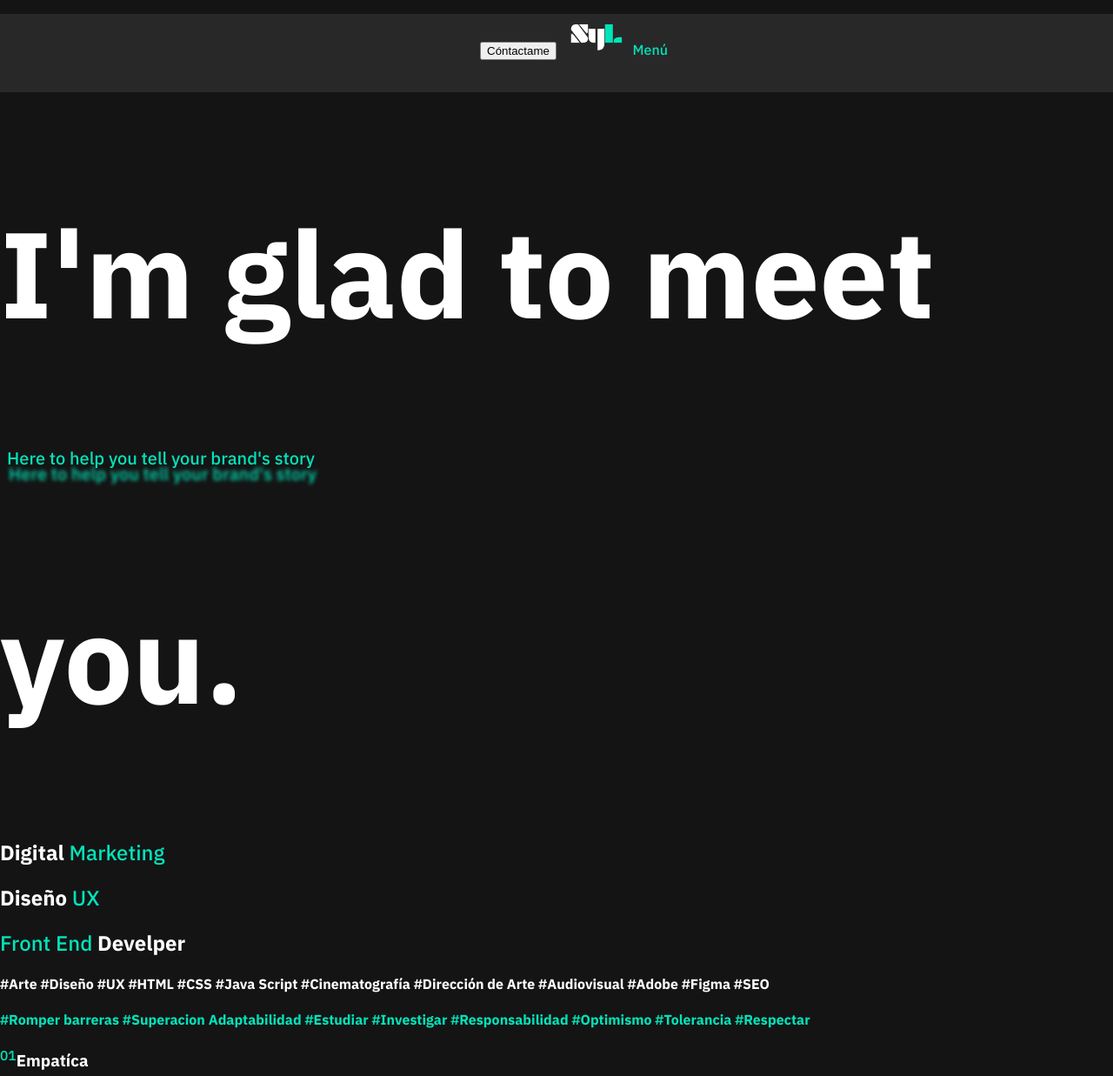
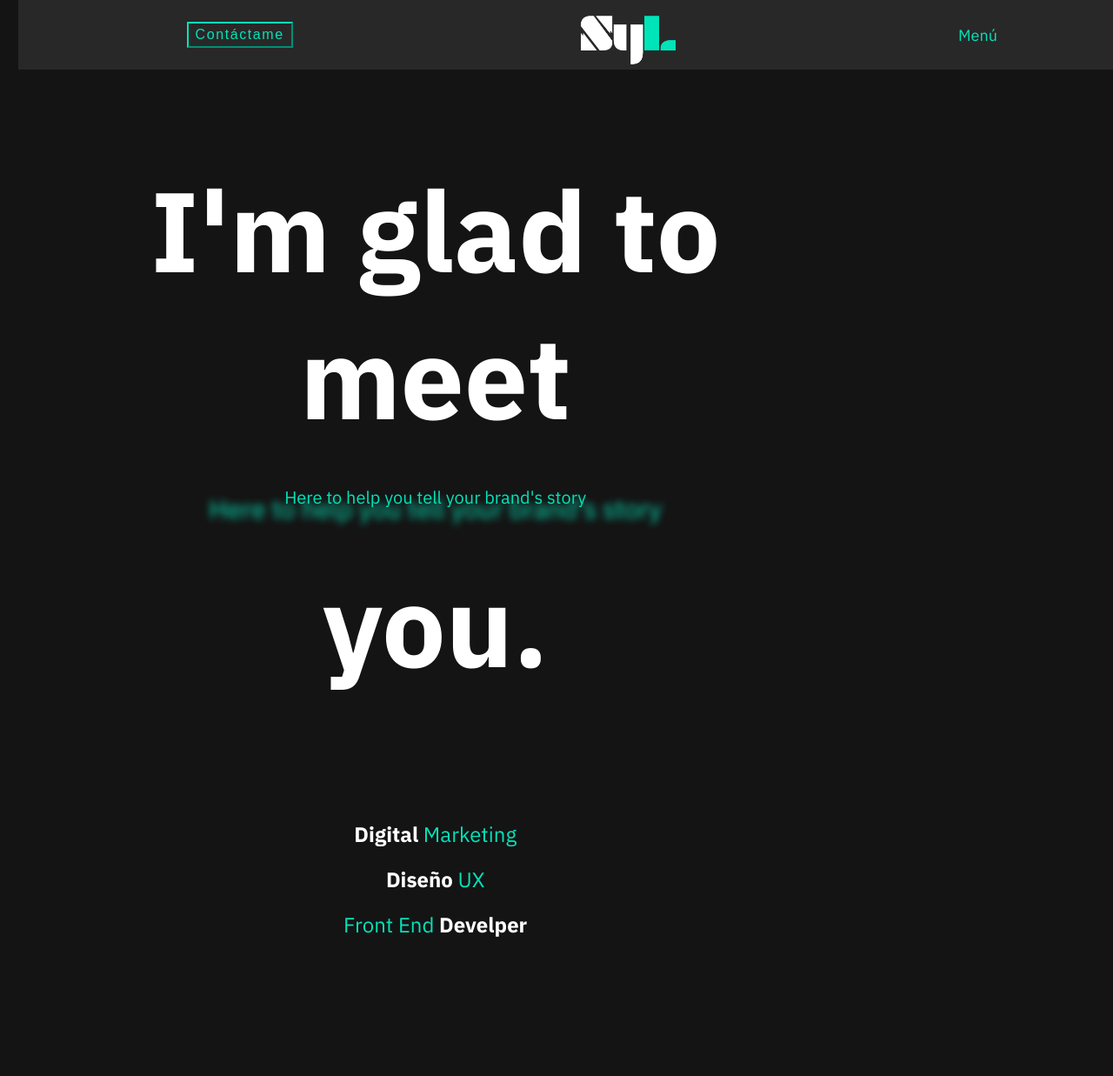
Before and after one commit to seokyelee/Proyect-Alpha_AboutMe, a plain HTML site: page index.html in a window 1280 px wide. Shown: the top 1237 px of the page at 87% size. Drawn offline with Linux system fonts and the light colour scheme.

Commit message:
flexbox-header

```diff
--- a/css/style.css
+++ b/css/style.css
@@ -1,46 +1,106 @@
-Body {
-    margin:auto;
-    font-family: IBM Plex Sans;
+body, html {
     width: 100vw;
     height: 100vh;
+    box-sizing:border-box;
+    margin: 0;
     background-color:#141414 ;
-    color:#FFFFFF;
+    color: #FFFFFF;
+    font-family: IBM Plex Sans;
     display: flex;
-    flex-flow:column nowrap;
+    justify-content: center;
+    text-align: center;
+    flex-wrap: wrap;
 }
 
-nav {
-    margin: auto;
+*, *:before, *:after {
+    box-sizing: inherit;
+}
+
+.header ul {
+    margin:0;
     width: 100vw;
-    height: 90px;
-    background-color:  #282828;
-    text-align: center;
-    align-items:  flex-start:
+    height: 80px;
+    background-color: #282828;
+    display:flex;
+    flex: 1;
+    position: fixed;
+    justify-content: space-around;
+}
+
+.header li {
+    display:flex;
+    font-size: 18px;
+    list-style: none;
+    justify-content:center;
+    align-items:center ;
+}
+
+main {
+    width: 75%;
 }
 
 h1 {
-    font-size: 140px;
+    font-size: 130px;
+    margin: 0;
 }
 
-li {
-    display: inline;
+.saludo .hola {
+    margin-top: 160px;
+    padding: 20px;
+}
+
+.sector {
+    padding: 120px;
+}
+
+.hashtag-box {
+    background-color: black;
+    width: 400px;
+    height: 300px;
+    align-items: center;
+}
+
+h4 {
+    font-size: 16px;
+    font-family: IBM Plex Sans;
+    font-weight: 400;
 }
 
 
 /* colores */
+
+button {
+    color:#03E3BA;
+    background: transparent;
+    border-color: #03E3BA;
+    font-size: 16px;
+    letter-spacing: 0.1em;
+    padding: 4px 8px;
+}
+
 li, span, sup, .saludo h3 {
     color: #03E3BA;
     font-family:  IBM Plex Sans;
-    font-weight:400;
+    font-weight: 400;
 }
 .saludo :nth-child(2) {
-    font-size: 20px;
-    color: transparent;
-    text-shadow: 10px 10px 4px #03E3BA, 8px -8px #03E3BA;
+   font-size: 20px;
 }
+.text-green {
+    margin-top: -40px;
+    filter: blur(4px);
+    font-size: 30px;
+    font-weight: 300;
+}
+
+.hashtag-box :nth-child(2) {
+    color:#03E3BA
+}
+
 p {
     color: #FFFFFF;
 }
-.hashtag :nth-child(2n)  {
-    color: #03E3BA;
+
+.footer {
+    align-self:flex-end;
 }
--- a/index.html
+++ b/index.html
@@ -6,7 +6,7 @@
     <meta name="viewport" content="width=device-width, initial-scale=1.0">
     <link rel="preconnect" href="https://fonts.googleapis.com">
     <link rel="preconnect" href="https://fonts.gstatic.com" crossorigin>
-    <link href="https://fonts.googleapis.com/css2?family=IBM+Plex+Sans:ital,wght@0,500;0,600;0,700;1,200;1,400&display=swap" rel="stylesheet">
+    <link href="https://fonts.googleapis.com/css2?family=IBM+Plex+Sans:ital,wght@0,300;0,400;0,500;0,600;0,700;1,200;1,400&display=swap" rel="stylesheet">
     <link rel="stylesheet" href="css/style.css">
     <title>Webpersnalseokyelee</title>
 </head>
@@ -15,8 +15,8 @@
     <header>
         <nav class="header">
             <ul>
-                <li><button type="button">Cóntactame</button></li>
-                <li><img src="img/logo-seokyelee-web.gif" alt="logoanimado" style="width:80px;"></li>
+                <li><button type="button">Contáctame</button></li>
+                <li><img src="img/logo-seokyelee-web.gif" alt="logoanimado" style="width:150px;"></li>
                 <li>Menú</li>
             </ul>
        </nav>
@@ -24,8 +24,9 @@
 
     <main>
         <section class="saludo">
-            <h1>I'm glad to meet </h1>
-            <h3>Here to help you tell your brand's story</h3>
+            <h1 class="hola">I'm glad to meet</h1>
+            <h3 >Here to help you tell your brand's story</h3>
+            <h3 class="text-green">Here to help you tell your brand's story</h3>
             <h1>you.</h1>
         </section>
 
@@ -35,7 +36,7 @@
             <h2><span>Front End</span> Develper</h2>
         </section>
 
-        <section class="hashtag">
+        <section class="hashtag-box">
             <h4>#Arte #Diseño #UX #HTML #CSS #Java Script #Cinematografía #Dirección de Arte #Audiovisual #Adobe #Figma #SEO </h4>
             <h4>#Romper barreras #Superacion Adaptabilidad #Estudiar #Investigar #Responsabilidad #Optimismo #Tolerancia #Respectar </h4>
         </section>
@@ -89,26 +90,30 @@
     <footer class="footer">
         <section>
             <div>
-                Cómo trabajo
-                About me
-                Saber más
+                <ul>
+                    <li><a href="/">Cómo trabajo</a></li>
+                    <li><a href="/comida">About me</a></li>
+                    <li><a href="/bebidas">Saber más</a></li>
+                 </ul>
             </div>
-            <div>
+            <address>
                 seokyelee@gmail.com
                 Valencia España
+            </address>
+            <div>
+                <ul>
+                    <li><a href="/">2022 SYL INC.</a></li>
+                    <li><a href="/comida">TERMS OD SERVICE</a></li>
+                    <li><a href="/bebidas">PRIVSCY POLICY</a></li>
+                </ul>
             </div>
-            <div>
-                2022 SYL INC.
-                TERMS OD SERVICE
-                PRIVSCY POLICY
-            </div>
+
         </section>
 
         <section>
-            <li><img src="img/logo-seokyelee-web.gif" alt="logoanimado" style="width:35px;">
+            <img src="img/logo-seokyelee-web.gif" alt="logoanimado" style="width:35px;">
         </section>
     </footer>
-
 
 </body>
 
```
